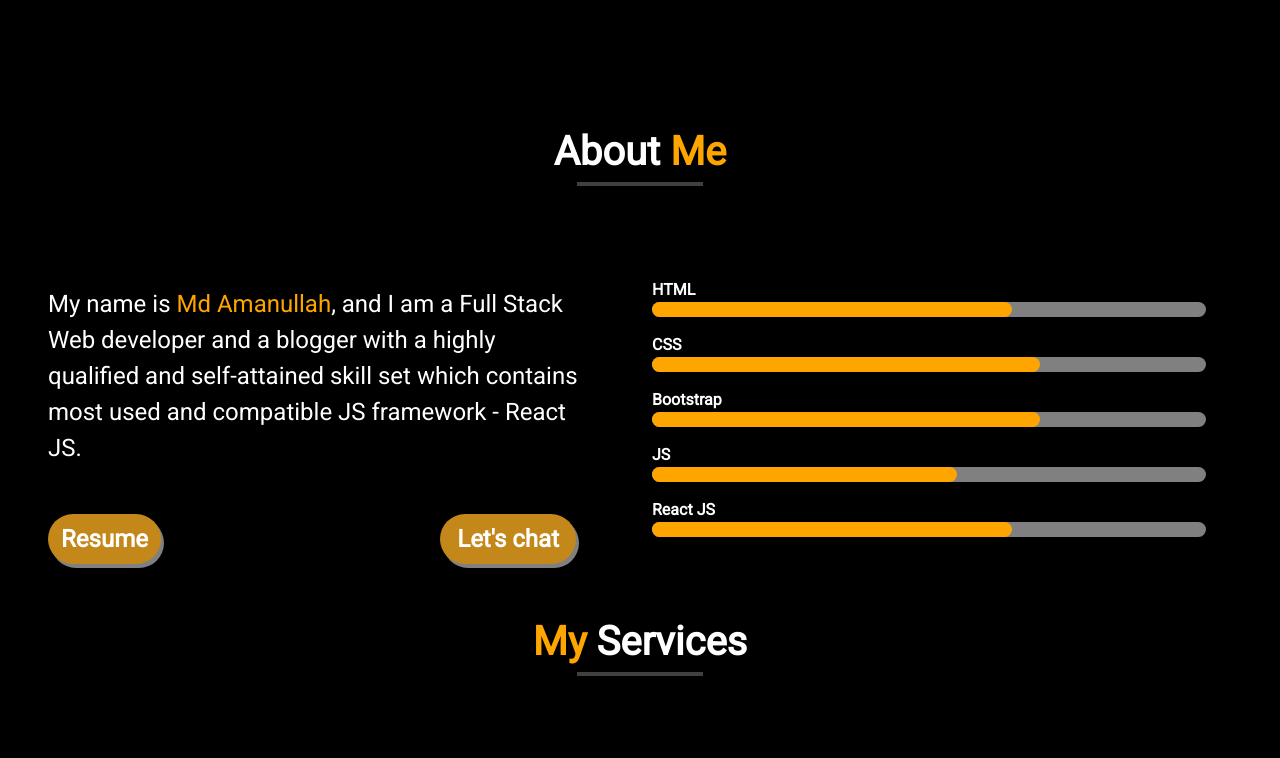
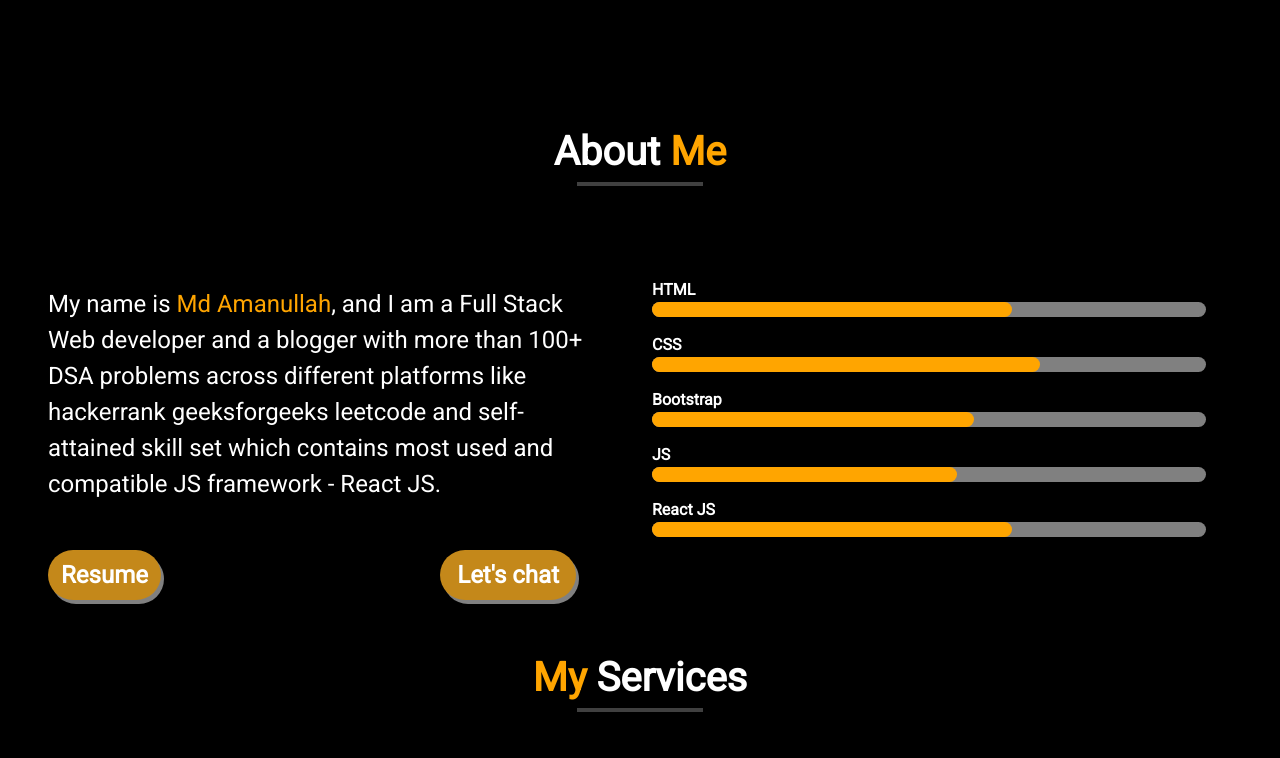
Before and after one commit to Amanullah21/Portfolio, a React (Create React App) app: page / in a window 1280 px wide. Shown: the part 442-1200 px from the top of the page. Built offline with nearby package versions, Linux system fonts and the light colour scheme.

Commit message:
Portfoli

```diff
--- a/src/About.js
+++ b/src/About.js
@@ -18,8 +18,7 @@ const About = () => {
           </div>
           <div className="col-6 px-5 fs-4 pt-5 mt-2" id="text_about">
             My name is <span style={{ color: "orange" }}>Md Amanullah</span>,
-            and I am a Full Stack Web developer and a blogger with a
-            highly qualified and self-attained skill set which contains most
+            and I am a Full Stack Web developer and a blogger with more than 100+ DSA problems across different platforms like hackerrank geeksforgeeks leetcode and self-attained skill set which contains most
             used and compatible JS framework - React JS.
             <div className="d-flex justify-content-between mt-5">
               <a href={Resume} download>
--- a/src/Data.js
+++ b/src/Data.js
@@ -9,7 +9,7 @@ export const slider = [
   },
   {
     text: "Bootstrap",
-    width: "70%",
+    width: "58%",
   },
   {
     text: "JS",
```
Also changed, not shown: src/Ateev.jpg (deleted).
